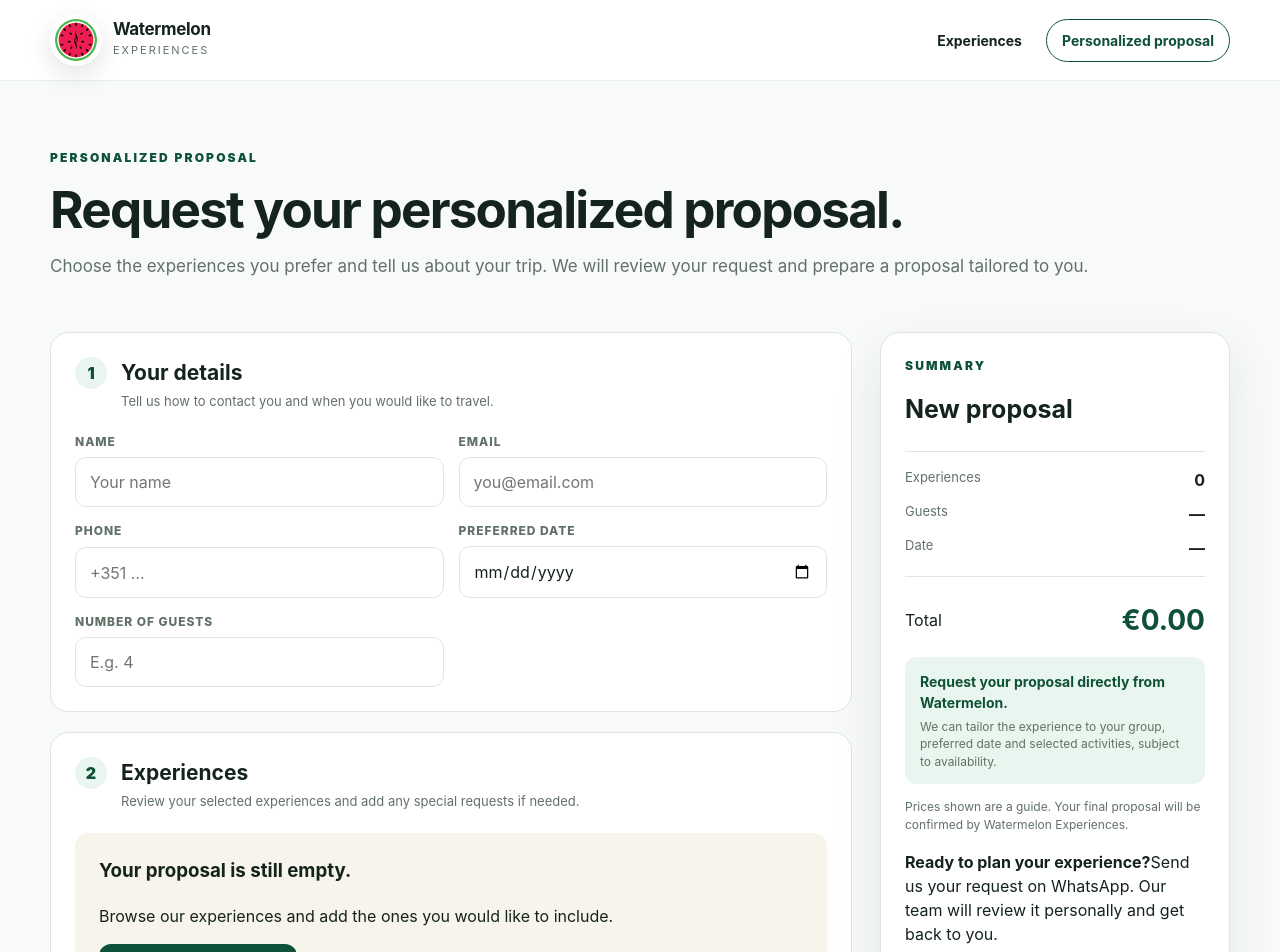
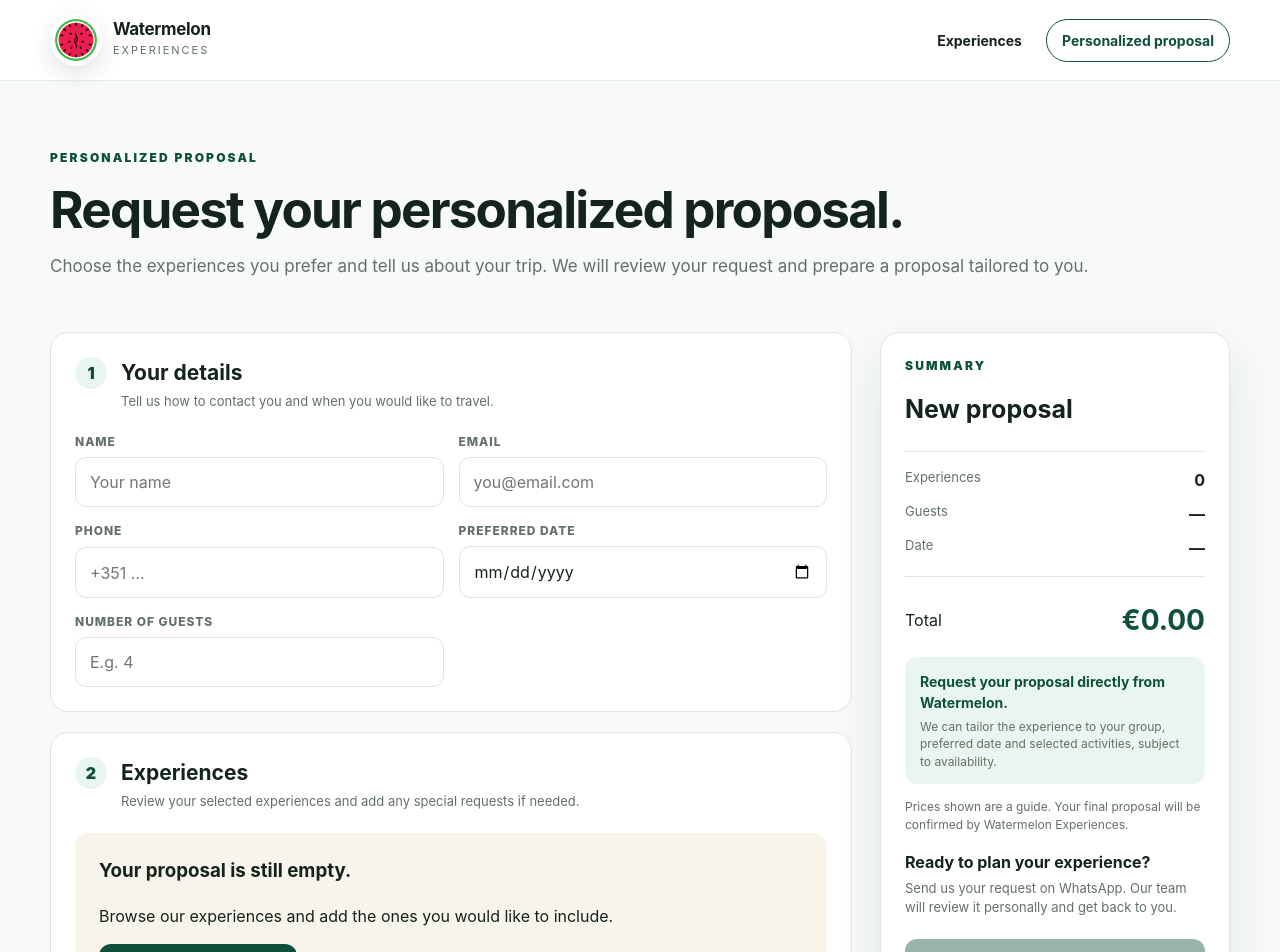
Before and after one commit to xroger1969/watermelon-propostas, a Next.js app: page /proposta in a window 1280 px wide. Shown: the top 952 px of the page. Built offline with nearby package versions, Linux system fonts and the light colour scheme.

Commit message:
Style direct Watermelon contact callout

```diff
--- a/app/globals.css
+++ b/app/globals.css
@@ -829,3 +829,18 @@ button { cursor: pointer; }
 @media (max-width: 650px) {
   .proposal-price-display { width: 100%; }
 }
+
+.proposal-contact-cta {
+  display: grid;
+  gap: 5px;
+  margin: 16px 0 12px;
+}
+.proposal-contact-cta strong {
+  color: var(--ink);
+  font-size: 16px;
+}
+.proposal-contact-cta span {
+  color: var(--muted);
+  font-size: 13px;
+  line-height: 1.5;
+}
```
